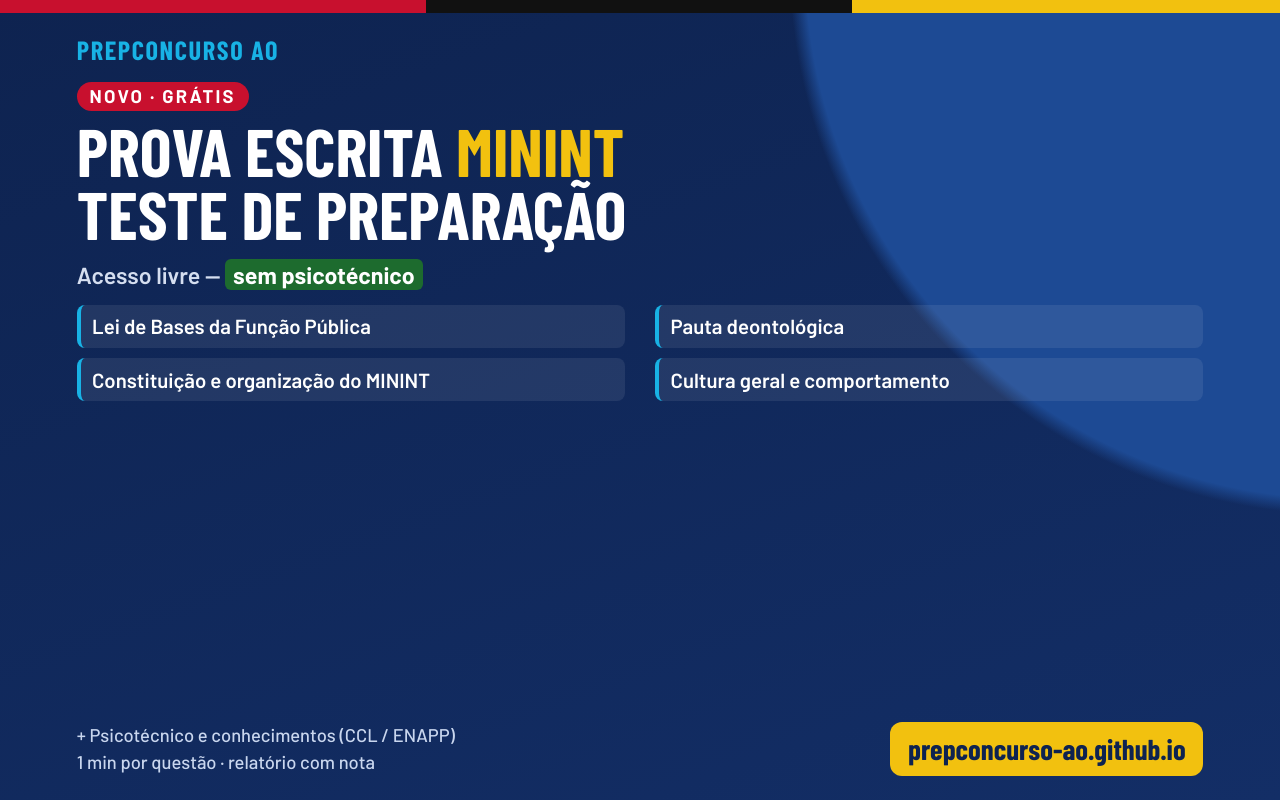
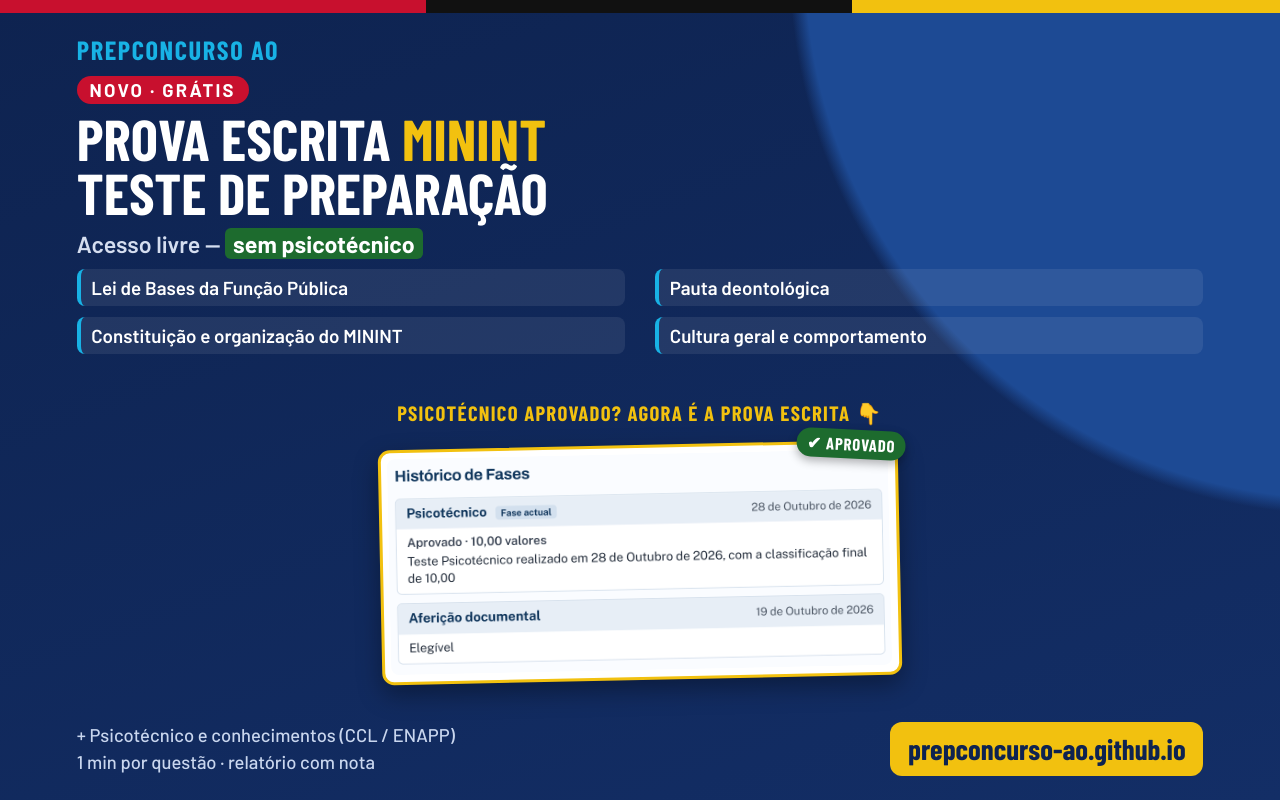
Before and after one commit to prepconcurso-ao/prepconcurso-ao.github.io, a plain HTML site: page promo.html in a window 1280 px wide. Drawn offline with nearby package versions, Linux system fonts and the light colour scheme.

Commit message:
Cartaz MININT com o recorte do histórico de fases (psicotécnico aprovado)
Co-Authored-By: Claude Opus 5.5 <noreply@anthropic.com>
Claude-Session: https://claude.ai/code/session_01P6g9hn8tDQ1azZAcKs4ooe

```diff
--- a/promo.html
+++ b/promo.html
@@ -12,13 +12,18 @@
      background:radial-gradient(circle at 105% -5%,#1d4a94 0 34%,transparent 35%),linear-gradient(160deg,#0e2350,#132e66)}
   .faixa{position:absolute;left:0;right:0;top:0;height:1.6vh;background:linear-gradient(90deg,#c8102e 0 33.3%,#111 33.3% 66.6%,#f2c10f 66.6%)}
   .marca{font:700 3.3vh 'Barlow Condensed';letter-spacing:.06em;color:#18b2e5}
-  .novo{display:inline-block;background:#c8102e;font-weight:700;font-size:2.3vh;letter-spacing:.12em;padding:.4vh 1.6vh;border-radius:99px;margin:2.2vh 0 1vh}
-  h1{font:700 8.4vh/0.95 'Barlow Condensed';margin:0;text-transform:uppercase}
+  .novo{display:inline-block;background:#c8102e;font-weight:700;font-size:2.3vh;letter-spacing:.12em;padding:.4vh 1.6vh;border-radius:99px;margin:1.4vh 0 .8vh}
+  h1{font:700 7.2vh/0.95 'Barlow Condensed';margin:0;text-transform:uppercase}
   h1 span{color:#f2c10f}
-  .livre{margin:1.8vh 0 2vh;font-size:2.9vh;font-weight:600;color:#d5def0}
+  .livre{margin:1.2vh 0 1.4vh;font-size:2.9vh;font-weight:600;color:#d5def0}
   .livre b{color:#fff;background:#1d6b2e;padding:.2vh 1vh;border-radius:6px}
   ul{list-style:none;margin:0;padding:0;display:grid;grid-template-columns:1fr 1fr;gap:1.3vh 2.4vw}
-  li{background:rgba(255,255,255,.08);border-left:.6vh solid #18b2e5;border-radius:8px;padding:1.2vh 1.4vh;font-size:2.55vh;font-weight:600}
+  li{background:rgba(255,255,255,.08);border-left:.6vh solid #18b2e5;border-radius:8px;padding:.9vh 1.3vh;font-size:2.35vh;font-weight:600}
+  .prova{flex:1 1 auto;min-height:0;display:flex;flex-direction:column;align-items:center;justify-content:center;margin:2vh 0 1.4vh;gap:2.4vh}
+  .prova .rotulo{font:700 2.6vh 'Barlow Condensed';letter-spacing:.06em;text-transform:uppercase;color:#f2c10f}
+  .prova .moldura{position:relative;min-height:0;max-height:100%;background:#fff;border-radius:12px;padding:.8vh;box-shadow:0 1.2vh 3vh rgba(0,0,0,.35);transform:rotate(-1.2deg);border:.4vh solid #f2c10f}
+  .prova img{display:block;max-width:100%;max-height:27vh;width:auto;height:auto;border-radius:8px}
+  .prova .selo{position:absolute;right:-1.4vh;top:-1.8vh;background:#1d6b2e;color:#fff;font:700 2.1vh 'Barlow Condensed';letter-spacing:.05em;padding:.5vh 1.3vh;border-radius:99px;transform:rotate(4deg);box-shadow:0 .5vh 1.2vh rgba(0,0,0,.3)}
   .rodape{margin-top:auto;display:flex;align-items:center;justify-content:space-between;gap:2vw;flex-wrap:wrap}
   .extra{font-size:2.3vh;color:#c9d6ee;line-height:1.45}
   .url{background:#f2c10f;color:#0e2350;font:700 3.6vh 'Barlow Condensed';padding:1.2vh 2.2vh;border-radius:12px;white-space:nowrap}
@@ -37,6 +42,10 @@
     <li>Constituição e organização do MININT</li>
     <li>Cultura geral e comportamento</li>
   </ul>
+  <div class="prova">
+    <div class="rotulo">Psicotécnico aprovado? Agora é a prova escrita 👇</div>
+    <div class="moldura"><span class="selo">✔ APROVADO</span><img src="img/historico-fases-minint.png" alt="Histórico de fases: Psicotécnico aprovado com 10 valores"></div>
+  </div>
   <div class="rodape">
     <div class="extra">+ Psicotécnico e conhecimentos (CCL / ENAPP)<br>1 min por questão · relatório com nota</div>
     <div class="url">prepconcurso-ao.github.io</div>
```
Also changed, not shown: img/historico-fases-minint.png (added).
